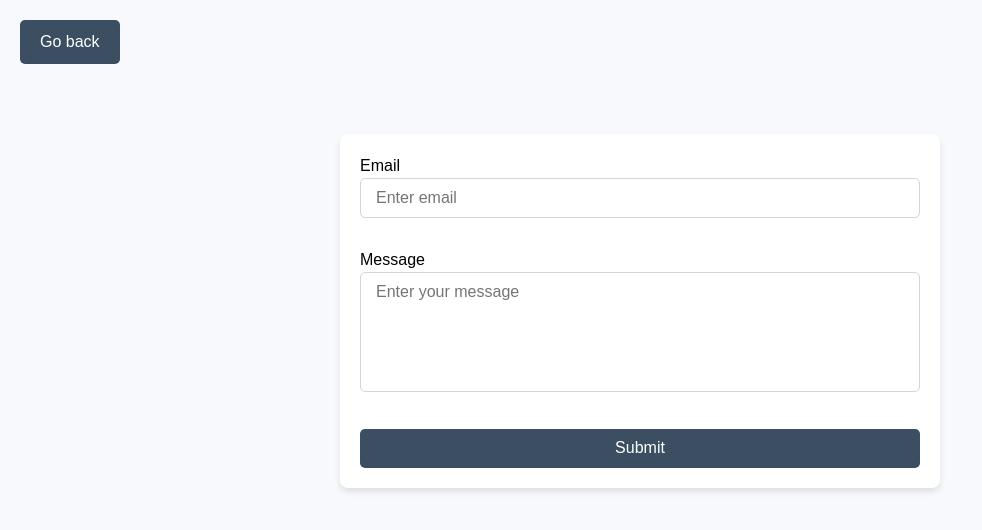
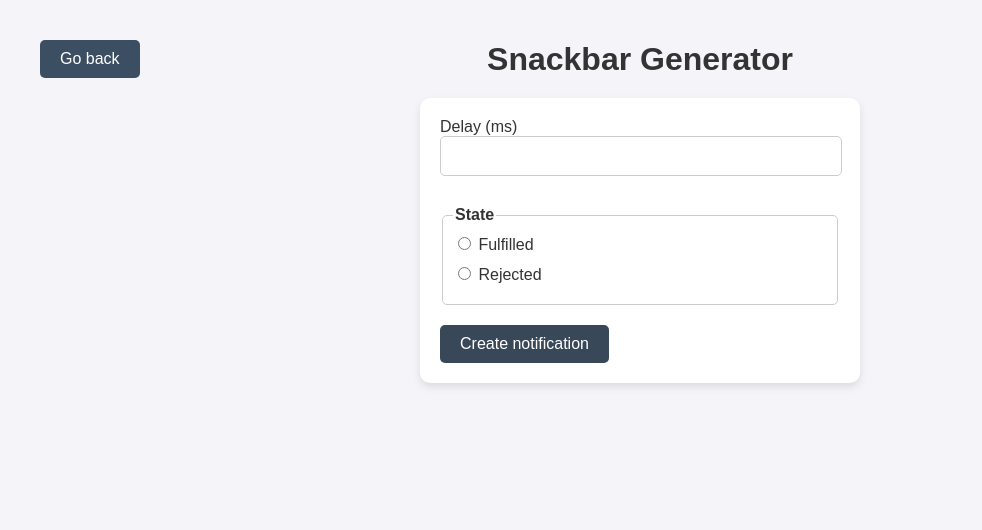
Before and after one commit to oksanaliu/goit-advancedjs-hw-02, a plain HTML site: page 2-snackbar.html in a window 1280 px wide. Shown: the whole page, without its empty margins (0-982 px from the left). Drawn offline with Linux system fonts and the light colour scheme.

Commit message:
Deploying to gh-pages from @ oksanaliu/goit-advancedjs-hw-02@d675d1e70373763d3c80d14d24d7ffebac8a330c 🚀

```diff
--- a/2-snackbar.html
+++ b/2-snackbar.html
@@ -1,34 +1,43 @@
 <!DOCTYPE html>
-<html lang="uk">
+<html lang="en">
 
 <head>
   <meta charset="UTF-8" />
   <meta name="viewport" content="width=device-width, initial-scale=1.0" />
   <meta http-equiv="X-UA-Compatible" content="ie=edge" />
-  <title>Feedback Form</title>
+  <title>Snackbar Generator</title>
   <script type="module" crossorigin src="/goit-advancedjs-hw-02/2-snackbar.js"></script>
   <link rel="modulepreload" crossorigin href="/goit-advancedjs-hw-02/assets/modulepreload-polyfill-B5Qt9EMX.js">
   <link rel="modulepreload" crossorigin href="/goit-advancedjs-hw-02/assets/vendor-A92OCY9B.js">
   <link rel="stylesheet" crossorigin href="/goit-advancedjs-hw-02/assets/vendor-CUZofXIC.css">
-  <link rel="stylesheet" crossorigin href="/goit-advancedjs-hw-02/assets/2-snackbar-D9sEzzic.css">
+  <link rel="stylesheet" crossorigin href="/goit-advancedjs-hw-02/assets/2-snackbar-DVhpFF5i.css">
 </head>
 
 <body>
+  <h1>Snackbar Generator</h1>
   <p><a href="./index.html" class="back-link">Go back</a></p>
-  <div class="form-container">
-    <form class="feedback-form js-feedback-form" autocomplete="off">
-      <div class="error-message js-error-message">Please fill out all fields!</div>
+
+  <form class="form">
+    <label>
+      Delay (ms)
+      <input type="number" name="delay" required />
+    </label>
+
+    <fieldset>
+      <legend>State</legend>
       <label>
-        Email
-        <input type="email" name="email" class="form-input" placeholder="Enter email" required />
+        <input type="radio" name="state" value="fulfilled" required />
+        Fulfilled
       </label>
       <label>
-        Message
-        <textarea name="message" class="form-textarea" placeholder="Enter your message" rows="5" required></textarea>
+        <input type="radio" name="state" value="rejected" required />
+        Rejected
       </label>
-      <button type="submit" class="form-submit">Submit</button>
-    </form>
-  </div>
+    </fieldset>
+
+    <button type="submit">Create notification</button>
+  </form>
+
 </body>
 
 </html>
--- a/2-snackbar.js
+++ b/2-snackbar.js
@@ -1,2 +1,2 @@
-import"./assets/modulepreload-polyfill-B5Qt9EMX.js";import{i as o}from"./assets/vendor-A92OCY9B.js";const i=(e,t)=>{try{const r=JSON.stringify(t);localStorage.setItem(e,r)}catch(r){console.error("Set state error:",r.message)}},m=e=>{try{const t=localStorage.getItem(e);return t===null?void 0:JSON.parse(t)}catch(t){console.error("Get state error:",t.message)}},a=document.querySelector(".js-feedback-form"),s={email:"",message:""},l=e=>/^[^\s@]+@[^\s@]+\.[^\s@]+$/.test(e),n=()=>{const e=m("feedback-form-state");e&&(e.email!==void 0&&(a.elements.email.value=e.email,s.email=e.email),e.message!==void 0&&(a.elements.message.value=e.message,s.message=e.message))},c=e=>{const{name:t,value:r}=e.target;s[t]=r.trim(),i("feedback-form-state",s)},d=e=>{e.preventDefault();const{email:t,message:r}=s;if(!t||!r){o.error({title:"Error",message:"Fill all form fields!",position:"topRight",timeout:3e3});return}if(!l(t)){o.error({title:"Error",message:"Enter a valid email address!",position:"topRight",timeout:3e3});return}console.log("Form submitted with data:",s),a.reset(),localStorage.removeItem("feedback-form-state"),s.email="",s.message="",o.success({title:"Success",message:"Form submitted successfully!",position:"topRight",timeout:3e3})};n();a.addEventListener("input",c);a.addEventListener("submit",d);
+import"./assets/modulepreload-polyfill-B5Qt9EMX.js";import{i as s}from"./assets/vendor-A92OCY9B.js";const n=document.querySelector(".form");n.addEventListener("submit",t=>{t.preventDefault();const e=new FormData(n),i=parseInt(e.get("delay"),10),o=e.get("state");if(isNaN(i)||!o){s.error({title:"Error",message:"Please provide valid inputs",position:"topRight",timeout:3e3});return}m(i,o).then(r=>{s.success({title:"Success",message:r,position:"topRight",timeout:3e3})}).catch(r=>{s.error({title:"Error",message:r,position:"topRight",timeout:3e3})})});function m(t,e){return new Promise((i,o)=>{setTimeout(()=>{e==="fulfilled"?i(`Fulfilled promise in ${t}ms`):o(`Rejected promise in ${t}ms`)},t)})}
 //# sourceMappingURL=2-snackbar.js.map
--- /dev/null
+++ b/assets/2-snackbar-DVhpFF5i.css
@@ -0,0 +1 @@
+body{font-family:Arial,sans-serif;background-color:#f4f4f9;margin:0;padding:20px;text-align:center;color:#333}.back-link{display:inline-block;margin:20px;padding:10px 20px;color:#fff;background-color:#3b4e62;border-radius:5px;text-decoration:none;transition:background-color .3s ease;position:absolute;top:20px;left:20px}.back-link:hover{background-color:#7c9aba}h1{margin-bottom:20px}.form{max-width:400px;margin:0 auto;padding:20px;background-color:#fff;border-radius:10px;box-shadow:0 4px 8px #0000001a;text-align:left}label{display:block;margin-bottom:10px}input[type=number]{width:calc(100% - 20px);padding:10px;font-size:16px;margin-bottom:20px;border:1px solid #ccc;border-radius:5px}fieldset{margin-bottom:20px;border:1px solid #ccc;padding:10px;border-radius:5px}legend{font-weight:700}button{padding:10px 20px;font-size:16px;color:#fff;background-color:#394858;border:none;border-radius:5px;cursor:pointer;transition:background-color .3s}button:hover{background-color:#536579}
```
Also changed, not shown: assets/2-snackbar-D9sEzzic.css (deleted, +0 -1 lines), 1 other file.
